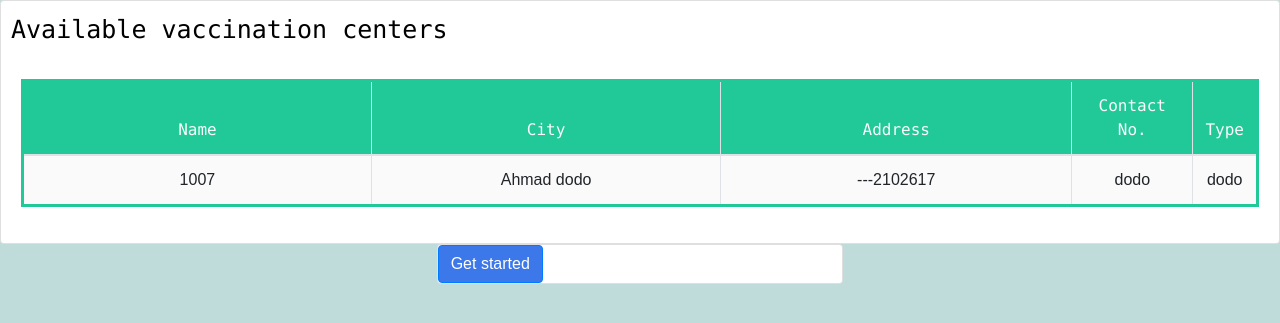
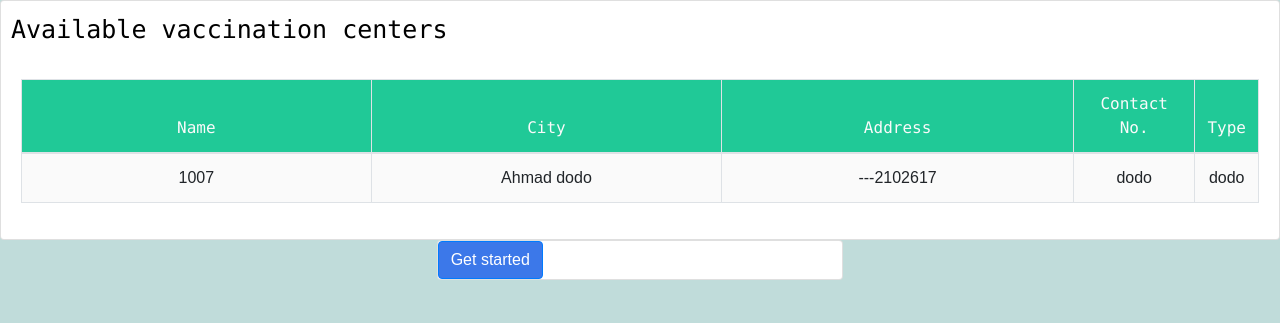
Before and after one commit to SIGMazer/Vaccination-Center, a PHP site: page / in a window 1280 px wide, with the pointer over the restyled element. Shown: the top 323 px of the page. Run offline with PHP 8.4, Linux system fonts and the light colour scheme.

Commit message:
Removed table:hover from CSS.

```diff
--- a/View/Css/Style_sheet.css
+++ b/View/Css/Style_sheet.css
@@ -53,10 +53,6 @@ table{
     text-align: center;
 }
 
-table:hover{
-    border: solid #20c997;
-}
-
 td , th{
     padding: 15px 20px;
     text-align: center;
```
